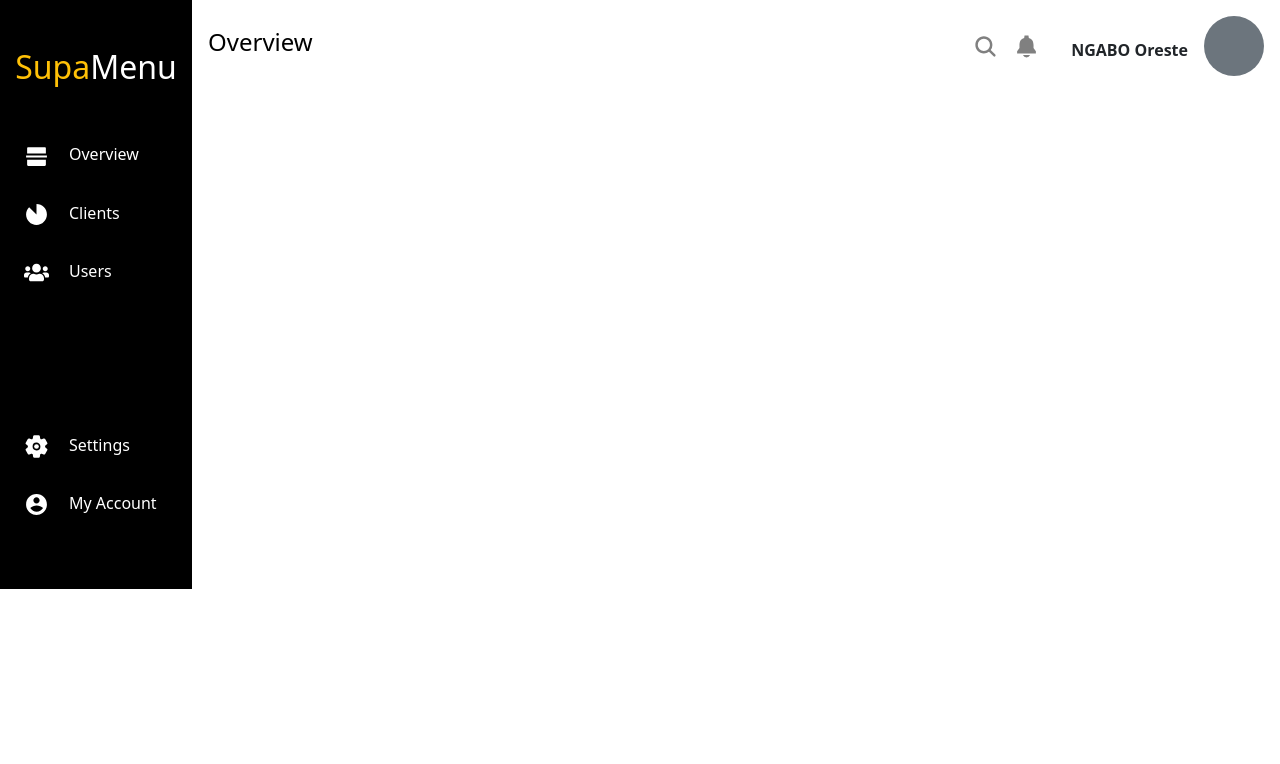
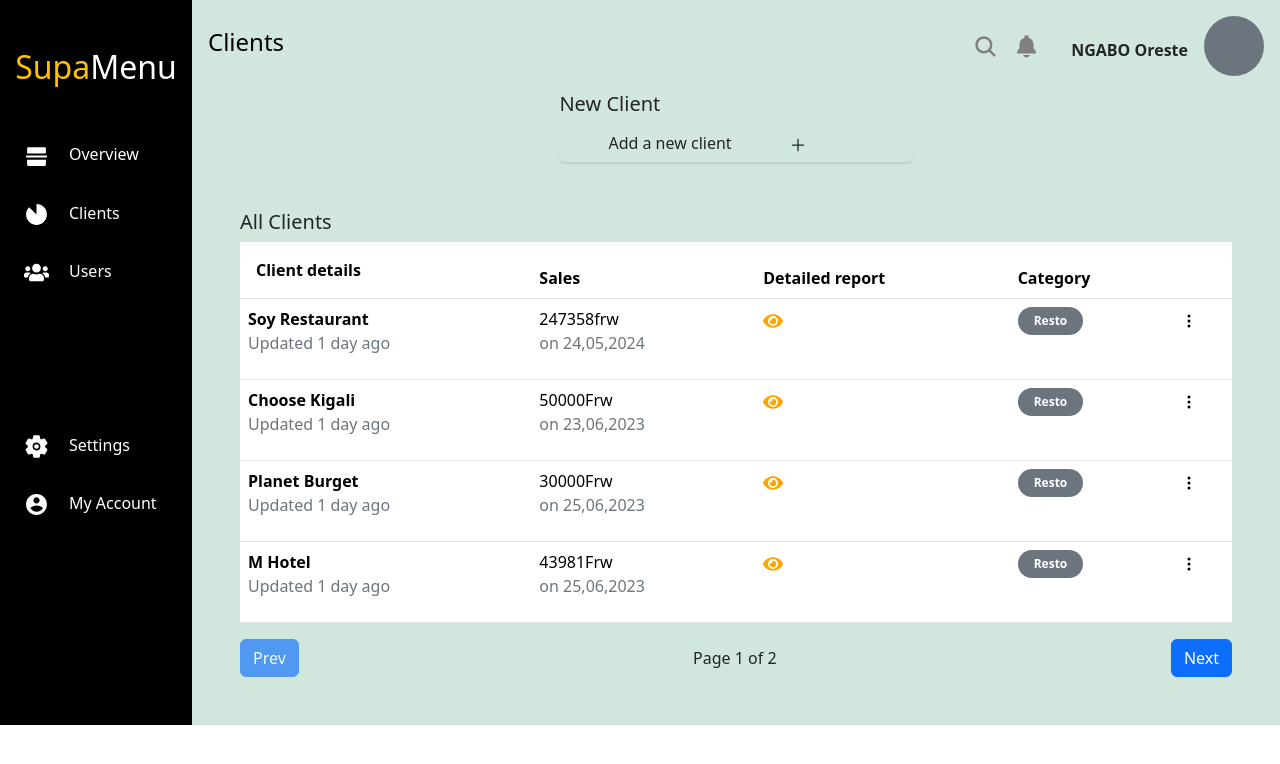
Before and after one commit to orestengabo0/Supa-menu-, a React (Vite) app in the folder Front-end/: page / in a window 1280 px wide. Shown: the top 764 px of the page. Built offline with nearby package versions, Linux system fonts and the light colour scheme.

Commit message:
Pagination of the table

```diff
--- /dev/null
+++ b/Front-end/src/components/AddClientButton/AddClient.tsx
@@ -0,0 +1,19 @@
+import React from "react";
+import { IoAdd } from "react-icons/io5";
+import styles from '../Clients/Clients.module.css'
+
+const AddClient = () => {
+  return (
+    <div>
+      <h5>New Client</h5>
+      <button className={`btn btn-secondary-subtle px-5 addClient ${styles['addClient']}`}>
+        Add a new client
+        <span className="mx-2 px-5">
+          <IoAdd size={20} />
+        </span>
+      </button>
+    </div>
+  );
+};
+
+export default AddClient;
--- a/Front-end/src/components/Clients/Clients.module.css
+++ b/Front-end/src/components/Clients/Clients.module.css
@@ -1,11 +1,8 @@
-.right {
-    width: 15%;
-}
-.overview:hover, .client:hover, .users:hover {
-    background: gray;
-}
 .box {
     height: 60px;
     width: 60px;
     border-radius: 50%;
 }
+.addClient {
+    box-shadow: 0 2px 2px #0000001a;
+}
--- a/Front-end/src/components/Clients/Clients.tsx
+++ b/Front-end/src/components/Clients/Clients.tsx
@@ -4,54 +4,18 @@
 import { IoSettings, IoSearch, IoNotificationsSharp } from "react-icons/io5";
 import { RiAccountCircleFill } from "react-icons/ri";
 import styles from "./Clients.module.css";
+import SideBar from "../SideBar/SideBar";
+import AddClient from "../AddClientButton/AddClient";
+import ClientTable from "../TableClients/ClientTable";
 
 const Clients = () => {
   return (
     <div className="d-flex">
-      <div className={`bg-black right pt-5 pb-5 ${styles["right"]}`}>
-        <h2 className="text-center mb-5">
-          <span className="text-warning">Supa</span>
-          <span className="text-white">Menu</span>
-        </h2>
-        <div className="mb-5 pb-3">
-          <div className={`mb-3 me-1 mt-1 p-2 overview ${styles["overview"]}`}>
-            <span className="mx-3">
-              <RiQrScanFill className="icon" color="white" size={25} />
-            </span>
-            <span className="mx-1 text-white">Overview</span>
-          </div>
-          <div className={`mb-3 me-1 mt-1 p-2 client ${styles["client"]}`}>
-            <span className="mx-3">
-              <MdIncompleteCircle className="icon" color="white" size={25} />
-            </span>
-            <span className="mx-1 text-white">Clients</span>
-          </div>
-          <div className={`mb-3 me-1 mt-1 p-2 users ${styles["users"]}`}>
-            <span className="mx-3">
-              <FaUsers className="icon" color="white" size={25} />
-            </span>
-            <span className="mx-1 text-white">Users</span>
-          </div>
-        </div>
-        <div className="pt-5">
-          <div className={`mb-3 me-1 mt-1 p-2 overview ${styles["overview"]}`}>
-            <span className="mx-3">
-              <IoSettings className="icon" color="white" size={25} />
-            </span>
-            <span className="mx-1 text-white">Settings</span>
-          </div>
-          <div className={`mb-3 me-1 mt-1 p-2 overview ${styles["overview"]}`}>
-            <span className="mx-3">
-              <RiAccountCircleFill className="icon" color="white" size={25} />
-            </span>
-            <span className="mx-1 text-white">My Account</span>
-          </div>
-        </div>
-      </div>
+        <SideBar />
       {/*codes for the right side */}
-      <div className="flex-grow-1">
+      <div className="bg-success-subtle flex-grow-1">
         <div className="p-3 d-flex justify-content-between align-items-center">
-          <h4 className="text-black">Overview</h4>
+          <h4 className="text-black">Clients</h4>
           <div className="d-flex align-items-center">
             <span className="mx-3">
               <IoSearch color="gray" size={25} />
@@ -65,6 +29,12 @@
             </div>
           </div>
         </div>
+        <div className="d-flex justify-content-center">
+          <AddClient />
+        </div>
+        <div>
+          <ClientTable />
+        </div>
       </div>
     </div>
   );
--- /dev/null
+++ b/Front-end/src/components/SideBar/SideBar.module.css
@@ -0,0 +1,6 @@
+.overview:hover, .client:hover, .users:hover {
+    background: gray;
+}
+.right {
+    width: 15%;
+}
--- /dev/null
+++ b/Front-end/src/components/SideBar/SideBar.tsx
@@ -0,0 +1,53 @@
+import { RiQrScanFill } from "react-icons/ri";
+import { MdIncompleteCircle } from "react-icons/md";
+import { FaUsers } from "react-icons/fa";
+import { IoSettings, IoSearch, IoNotificationsSharp } from "react-icons/io5";
+import { RiAccountCircleFill } from "react-icons/ri";
+import styles from './SideBar.module.css'
+
+const SideBar = () => {
+  return (
+      <div className={`bg-black right pt-5 pb-5 ${styles["right"]}`}>
+        <h2 className="text-center mb-5">
+          <span className="text-warning">Supa</span>
+          <span className="text-white">Menu</span>
+        </h2>
+        <div className="mb-5 pb-3">
+          <div className={`mb-3 me-1 mt-1 p-2 overview ${styles["overview"]}`}>
+            <span className="mx-3">
+              <RiQrScanFill className="icon" color="white" size={25} />
+            </span>
+            <span className="mx-1 text-white">Overview</span>
+          </div>
+          <div className={`mb-3 me-1 mt-1 p-2 client ${styles["client"]}`}>
+            <span className="mx-3">
+              <MdIncompleteCircle className="icon" color="white" size={25} />
+            </span>
+            <span className="mx-1 text-white">Clients</span>
+          </div>
+          <div className={`mb-3 me-1 mt-1 p-2 users ${styles["users"]}`}>
+            <span className="mx-3">
+              <FaUsers className="icon" color="white" size={25} />
+            </span>
+            <span className="mx-1 text-white">Users</span>
+          </div>
+        </div>
+        <div className="pt-5">
+          <div className={`mb-3 me-1 mt-1 p-2 overview ${styles["overview"]}`}>
+            <span className="mx-3">
+              <IoSettings className="icon" color="white" size={25} />
+            </span>
+            <span className="mx-1 text-white">Settings</span>
+          </div>
+          <div className={`mb-3 me-1 mt-1 p-2 overview ${styles["overview"]}`}>
+            <span className="mx-3">
+              <RiAccountCircleFill className="icon" color="white" size={25} />
+            </span>
+            <span className="mx-1 text-white">My Account</span>
+          </div>
+        </div>
+      </div>
+  );
+};
+
+export default SideBar;
--- /dev/null
+++ b/Front-end/src/components/TableClients/Badge.tsx
@@ -0,0 +1,9 @@
+import React from 'react'
+
+const Badge = () => {
+  return (
+    <div className='badge rounded-pill p-2 px-3 text-bg-secondary'>Resto</div>
+  )
+}
+
+export default Badge
--- /dev/null
+++ b/Front-end/src/components/TableClients/ClientTable.tsx
@@ -0,0 +1,99 @@
+import { useState } from "react";
+import { FaEye } from "react-icons/fa";
+import Badge from "./Badge";
+import { BsThreeDotsVertical } from "react-icons/bs";
+
+const ClientTable = () => {
+  const [currentPage, setCurrentPage] = useState(1);
+  const itemsPerPage = 4; // Number of items per page
+
+  const clients = [
+    { name: "Soy Restaurant", sales: "247358frw", date: "24,05,2024" },
+    { name: "Choose Kigali", sales: "50000Frw", date: "23,06,2023" },
+    { name: "Planet Burget", sales: "30000Frw", date: "25,06,2023" },
+    { name: "M Hotel", sales: "43981Frw", date: "25,06,2023" },
+    { name: "Chez Rando", sales: "40239Frw", date: "25,06,2023" },
+    { name: "Sundowner", sales: "78120Frw", date: "25,06,2023" },
+    // Add more clients as needed
+  ];
+
+  const totalPages = Math.ceil(clients.length / itemsPerPage);
+
+  // Calculate the indexes of the first and last items on the current page
+  const indexOfLastItem = currentPage * itemsPerPage;
+  const indexOfFirstItem = indexOfLastItem - itemsPerPage;
+
+  // Get the items for the current page
+  const currentItems = clients.slice(indexOfFirstItem, indexOfLastItem);
+
+  // Handle next page
+  const handleNextPage = () => {
+    if (currentPage < totalPages) {
+      setCurrentPage(currentPage + 1);
+    }
+  };
+
+  // Handle previous page
+  const handlePrevPage = () => {
+    if (currentPage > 1) {
+      setCurrentPage(currentPage - 1);
+    }
+  };
+
+  return (
+    <div className="p-5">
+      <h5>All Clients</h5>
+      <table className="table">
+        <thead>
+          <tr>
+            <th className="p-3" scope="col">Client details</th>
+            <th scope="col">Sales</th>
+            <th scope="col">Detailed report</th>
+            <th scope="col">Category</th>
+            <th scope="col"></th>
+          </tr>
+        </thead>
+        <tbody>
+          {currentItems.map((client, index) => (
+            <tr key={index}>
+              <th scope="row">
+                {client.name}
+                <p className="text-secondary fs-6 fw-normal">Updated 1 day ago</p>
+              </th>
+              <td>
+                {client.sales}
+                <p className="text-secondary fs-6">on {client.date}</p>
+              </td>
+              <td>
+                <FaEye color="orange" size={"20"} />
+              </td>
+              <td>
+                <Badge />
+              </td>
+              <td><BsThreeDotsVertical /></td>
+            </tr>
+          ))}
+        </tbody>
+      </table>
+      <div className="d-flex justify-content-between align-items-center">
+        <button
+          className="btn btn-primary"
+          onClick={handlePrevPage}
+          disabled={currentPage === 1}
+        >
+          Prev
+        </button>
+        <span>Page {currentPage} of {totalPages}</span>
+        <button
+          className="btn btn-primary"
+          onClick={handleNextPage}
+          disabled={currentPage === totalPages}
+        >
+          Next
+        </button>
+      </div>
+    </div>
+  );
+};
+
+export default ClientTable;
```
